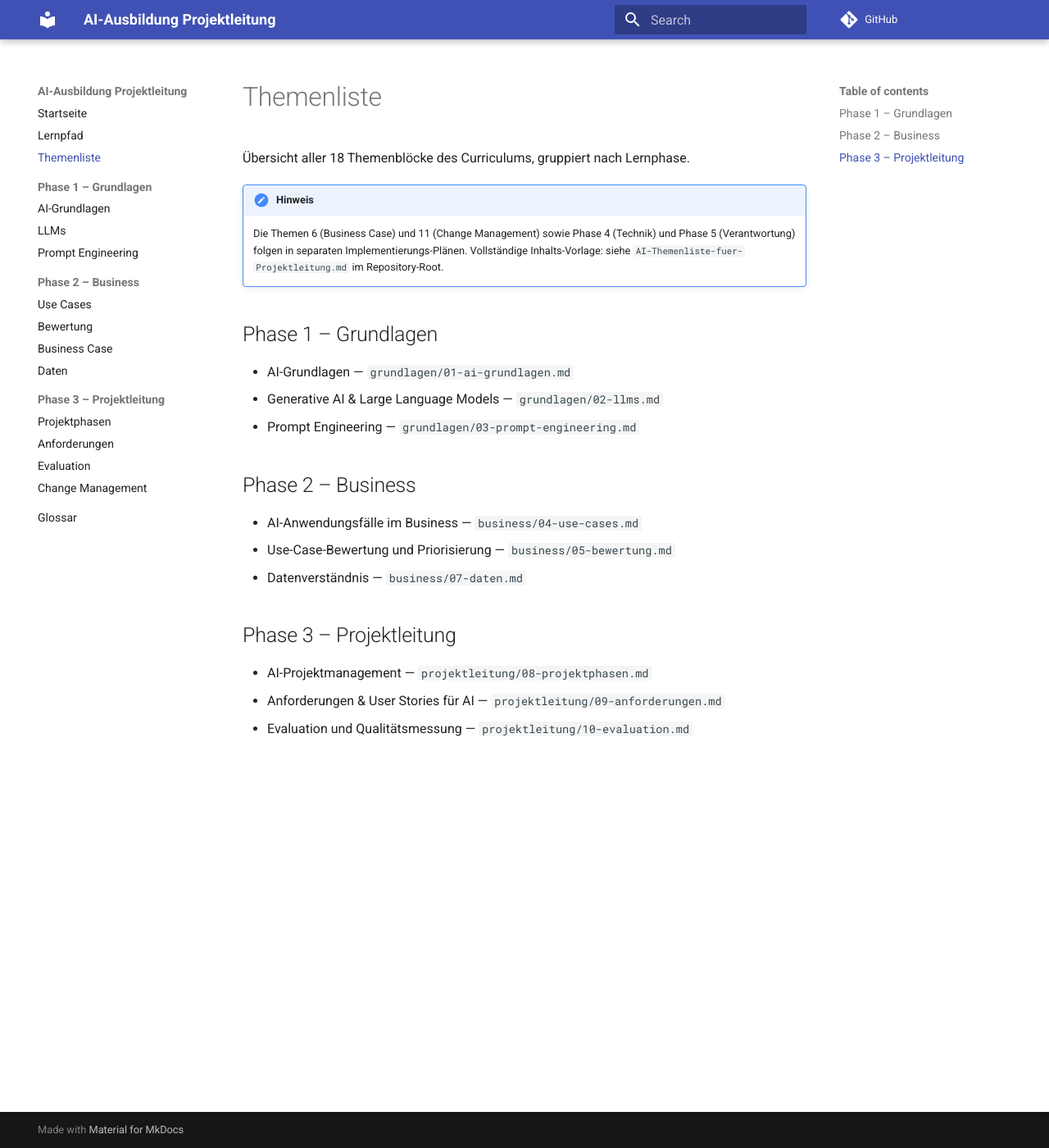
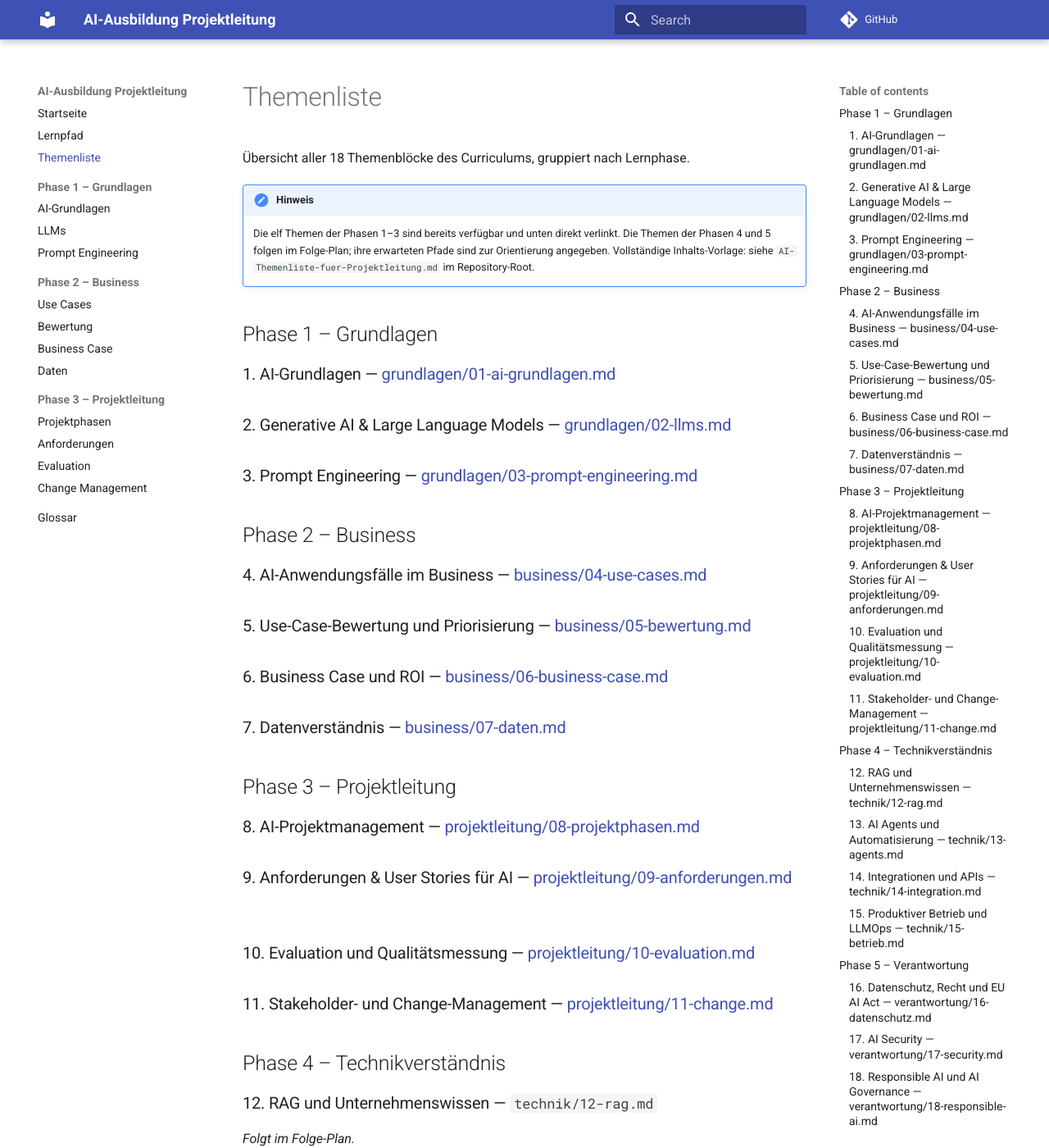
Before and after one commit to EmanuelST-G/ai-training-starter, an MkDocs documentation site: the page built from docs/themenliste.md, in a window 1280 px wide and 1400 px high. Shown: the whole window at 82% size. Built offline with MkDocs 1.6.1 and Material for MkDocs 9.7.7, drawn with Linux system fonts in a browser that asks for light colours; comment, search, counter and statistics services are not loaded; some of the changed text lies outside the part shown.

Commit message:
fix(docs): link all available curriculum topics
Co-Authored-By: Claude <noreply@anthropic.com>

```diff
--- a/docs/themenliste.md
+++ b/docs/themenliste.md
@@ -3,22 +3,64 @@
 Übersicht aller 18 Themenblöcke des Curriculums, gruppiert nach Lernphase.
 
 !!! note "Hinweis"
-    Die Themen 6 (Business Case) und 11 (Change Management) sowie Phase 4 (Technik) und Phase 5 (Verantwortung) folgen in separaten Implementierungs-Plänen. Vollständige Inhalts-Vorlage: siehe `AI-Themenliste-fuer-Projektleitung.md` im Repository-Root.
+    Die elf Themen der Phasen 1–3 sind bereits verfügbar und unten direkt verlinkt. Die Themen der Phasen 4 und 5 folgen im Folge-Plan; ihre erwarteten Pfade sind zur Orientierung angegeben. Vollständige Inhalts-Vorlage: siehe `AI-Themenliste-fuer-Projektleitung.md` im Repository-Root.
 
 ## Phase 1 – Grundlagen
 
-- AI-Grundlagen — `grundlagen/01-ai-grundlagen.md`
-- Generative AI & Large Language Models — `grundlagen/02-llms.md`
-- Prompt Engineering — `grundlagen/03-prompt-engineering.md`
+### 1. AI-Grundlagen — [grundlagen/01-ai-grundlagen.md](grundlagen/01-ai-grundlagen.md)
+
+### 2. Generative AI & Large Language Models — [grundlagen/02-llms.md](grundlagen/02-llms.md)
+
+### 3. Prompt Engineering — [grundlagen/03-prompt-engineering.md](grundlagen/03-prompt-engineering.md)
 
 ## Phase 2 – Business
 
-- AI-Anwendungsfälle im Business — `business/04-use-cases.md`
-- Use-Case-Bewertung und Priorisierung — `business/05-bewertung.md`
-- Datenverständnis — `business/07-daten.md`
+### 4. AI-Anwendungsfälle im Business — [business/04-use-cases.md](business/04-use-cases.md)
+
+### 5. Use-Case-Bewertung und Priorisierung — [business/05-bewertung.md](business/05-bewertung.md)
+
+### 6. Business Case und ROI — [business/06-business-case.md](business/06-business-case.md)
+
+### 7. Datenverständnis — [business/07-daten.md](business/07-daten.md)
 
 ## Phase 3 – Projektleitung
 
-- AI-Projektmanagement — `projektleitung/08-projektphasen.md`
-- Anforderungen & User Stories für AI — `projektleitung/09-anforderungen.md`
-- Evaluation und Qualitätsmessung — `projektleitung/10-evaluation.md`
+### 8. AI-Projektmanagement — [projektleitung/08-projektphasen.md](projektleitung/08-projektphasen.md)
+
+### 9. Anforderungen & User Stories für AI — [projektleitung/09-anforderungen.md](projektleitung/09-anforderungen.md)
+
+### 10. Evaluation und Qualitätsmessung — [projektleitung/10-evaluation.md](projektleitung/10-evaluation.md)
+
+### 11. Stakeholder- und Change-Management — [projektleitung/11-change.md](projektleitung/11-change.md)
+
+## Phase 4 – Technikverständnis
+
+### 12. RAG und Unternehmenswissen — `technik/12-rag.md`
+
+*Folgt im Folge-Plan.*
+
+### 13. AI Agents und Automatisierung — `technik/13-agents.md`
+
+*Folgt im Folge-Plan.*
+
+### 14. Integrationen und APIs — `technik/14-integration.md`
+
+*Folgt im Folge-Plan.*
+
+### 15. Produktiver Betrieb und LLMOps — `technik/15-betrieb.md`
+
+*Folgt im Folge-Plan.*
+
+## Phase 5 – Verantwortung
+
+### 16. Datenschutz, Recht und EU AI Act — `verantwortung/16-datenschutz.md`
+
+*Folgt im Folge-Plan.*
+
+### 17. AI Security — `verantwortung/17-security.md`
+
+*Folgt im Folge-Plan.*
+
+### 18. Responsible AI und AI Governance — `verantwortung/18-responsible-ai.md`
+
+*Folgt im Folge-Plan.*
```
Also changed, not shown: README.md (+1 -1 lines), docs/index.md (+1 -1 lines).
